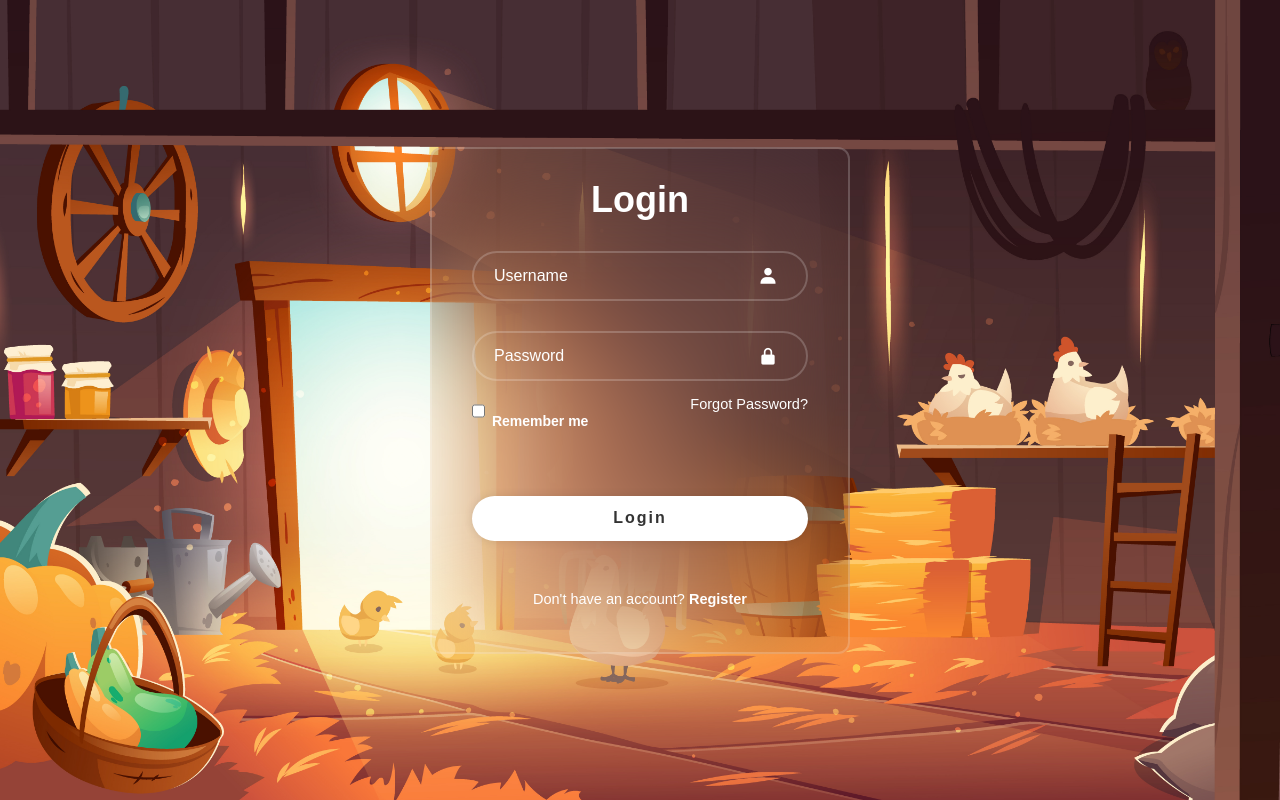
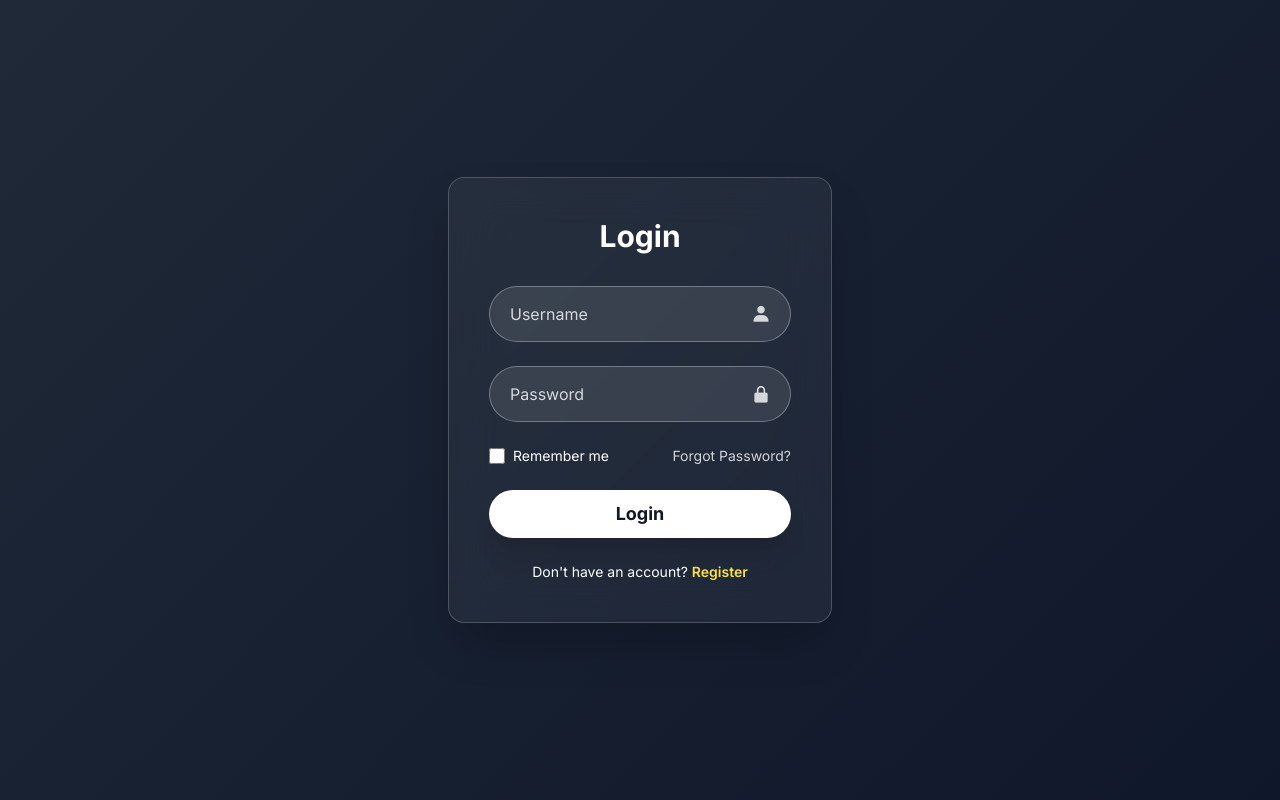
Before and after one commit to leileiloop/chickcare, a Flask app: page / in a window 1280 px wide. Run offline with Flask 3, Linux system fonts and the light colour scheme; some libraries are stand-ins or nearby versions.

Commit message:
Update login.html

```diff
--- a/templates/login.html
+++ b/templates/login.html
@@ -3,175 +3,194 @@
 <head>
   <meta charset="UTF-8">
   <meta name="viewport" content="width=device-width, initial-scale=1.0">
-  <title>Login Form | Dan Aleko</title>
-
-  <!-- Boxicons for icons -->
+  <title>Login & Reset Forms | Dan Aleko</title>
+  <!-- Load Tailwind CSS -->
+  <script src="https://cdn.tailwindcss.com"></script>
+  <!-- Load Boxicons for icons -->
   <link href="https://unpkg.com/boxicons@2.1.4/css/boxicons.min.css" rel="stylesheet">
-
-  <!-- Stylesheet -->
-  <link rel="stylesheet" href="{{ url_for('static', filename='css/style.css') }}">
+  <link href="https://fonts.googleapis.com/css2?family=Inter:wght@400;600;700&display=swap" rel="stylesheet">
 
   <style>
-    /* ====================== Login Form Design ========================== */
-    *{
-      margin: 0;
-      padding: 0;
-      box-sizing: border-box;
-      font-family: "Poppins", sans-serif;
+    /* Custom styles for background and font application */
+    body {
+      /* Simulating a dark, blurred background */
+      background: linear-gradient(135deg, #1f2937 0%, #0f172a 100%);
+      font-family: 'Inter', sans-serif;
     }
-    body{
-      display: flex;
-      justify-content: center;
-      align-items: center;
-      min-height: 100vh;
-      background: url({{ url_for('static', filename='imgs/bg.jpg') }}) no-repeat;
-      background-size: cover;
-      background-position: center;
+    /* Specific styling for the input box for the icon positioning */
+    .input-box-container {
+        position: relative;
     }
-    .wrapper{
-      width: 420px;
-      background: transparent;
-      border: 2px solid rgba(255, 255, 255, .2);
-      backdrop-filter: blur(60px);
-      color: #fff;
-      border-radius: 12px;
-      padding: 30px 40px;
+    .input-icon {
+        position: absolute;
+        right: 1.25rem; /* 20px */
+        top: 50%;
+        transform: translateY(-50%);
+        font-size: 1.25rem; /* 20px */
+        color: rgba(255, 255, 255, 0.8);
     }
-    .wrapper h1{
-      font-size: 36px;
-      text-align: center;
-      margin-bottom: 20px;
-    }
-    .wrapper .input-box{
-      position: relative;
-      width: 100%;
-      height: 50px;
-      margin: 30px 0;
-    }
-    .input-box input{
-      width: 100%;
-      height: 100%;
-      background: transparent;
-      border: none;
-      outline: none;
-      border: 2px solid rgba(255, 255, 255, .2);
-      border-radius: 40px;
-      font-size: 16px;
-      color: #fff;
-      padding: 20px 45px 20px 20px;
-    }
-    .input-box input::placeholder{
-      color: #fff;
-    }
-    .input-box i{
-      position: absolute;
-      right: 20px;
-      top: 30%;
-      transform: translate(-50%);
-      font-size: 20px;
-    }
-    .wrapper .remember-forgot{
-      display: flex;
-      justify-content: space-between;
-      font-size: 14.5px;
-      margin: -15px 0 15px;
-    }
-    .remember-forgot label input{
-      accent-color: #fff;
-      margin-right: 3px;
-    }
-    .remember-forgot a{
-      color: #fff;
-      text-decoration: none;
-    }
-    .remember-forgot a:hover{
-      text-decoration: underline;
-    }
-    .wrapper .btn{
-      width: 100%;
-      height: 45px;
-      background: #fff;
-      border: none;
-      outline: none;
-      border-radius: 40px;
-      box-shadow: 0 0 10px rgba(0, 0, 0, .1);
-      cursor: pointer;
-      font-size: 16px;
-      color: #333;
-      font-weight: 600;
-    }
-    .wrapper .register-link{
-      font-size: 14.5px;
-      text-align: center;
-      margin: 20px 0 15px;
-    }
-    .register-link p a{
-      color: #fff;
-      text-decoration: none;
-      font-weight: 600;
-    }
-    .register-link p a:hover{
-      text-decoration: underline;
-    }
-    .txt1 {
-      font-family: Poppins-Regular;
-      font-size: 13px;
-      line-height: 1.5;
-      color: #999999;
-    }
-    .error {
-      color: #ff6b6b;
-      text-align: center;
-      margin-bottom: 10px;
-      font-weight: bold;
-    }
-    .flash-message {
-      text-align: center;
-      margin-bottom: 10px;
-      font-weight: bold;
-      color: #ffd700; /* yellow for flash messages */
+    /* Input placeholder color fix for transparent background */
+    .form-input::placeholder {
+        color: rgba(255, 255, 255, 0.7);
     }
   </style>
 </head>
-<body>
-  <div class="wrapper">
-      <h1>Login</h1>
+<body class="flex items-center justify-center min-h-screen p-4">
 
-      <!-- Display flash messages -->
-      {% with messages = get_flashed_messages(with_categories=true) %}
-        {% if messages %}
-          {% for category, message in messages %}
-            <p class="flash-message {{ category }}">{{ message }}</p>
-          {% endfor %}
-        {% endif %}
-      {% endwith %}
+  <!-- Main Wrapper -->
+  <div class="w-full max-w-sm p-8 md:p-10 bg-white/5 backdrop-blur-xl border border-white/20 rounded-2xl shadow-2xl text-white transform hover:shadow-3xl transition duration-500">
 
-      <!-- Display login error -->
-      {% if error %}
-          <p class="error">{{ error }}</p>
-      {% endif %}
+    <!-- LOGIN FORM (Default View) -->
+    <div id="loginForm" class="form-container">
+      <h1 class="text-3xl font-extrabold text-center mb-8">Login</h1>
 
-      <form method="post" action="{{ url_for('login') }}">
-        <div class="input-box">
-          <input type="text" name="username" placeholder="Username" required>
-          <i class='bx bxs-user'></i>
+      <!-- Placeholder for Flash Messages (Error/Success) -->
+      <div id="flash-message-container-login" class="mb-4">
+          <!-- Server-side messages for login errors/success -->
+      </div>
+
+      <form method="post" action="/login">
+        <!-- Username Input -->
+        <div class="input-box-container mb-6">
+          <input
+            type="text"
+            name="username"
+            placeholder="Username"
+            required
+            class="form-input w-full h-14 px-5 bg-white/10 border border-white/30 rounded-full text-white focus:outline-none focus:ring-2 focus:ring-white focus:border-transparent transition duration-300 placeholder-white/80"
+          >
+          <i class='bx bxs-user input-icon'></i>
         </div>
-        <div class="input-box">
-          <input type="password" name="password" placeholder="Password" required>
-          <i class='bx bxs-lock-alt'></i>
+
+        <!-- Password Input -->
+        <div class="input-box-container mb-6">
+          <input
+            type="password"
+            name="password"
+            placeholder="Password"
+            required
+            class="form-input w-full h-14 px-5 bg-white/10 border border-white/30 rounded-full text-white focus:outline-none focus:ring-2 focus:ring-white focus:border-transparent transition duration-300 placeholder-white/80"
+          >
+          <i class='bx bxs-lock-alt input-icon'></i>
         </div>
-        <div class="remember-forgot">
-          <label><input type="checkbox" name="remember"> Remember me</label>
-          <a href="{{ url_for('forgot_password') }}">Forgot Password?</a>
+
+        <!-- Remember Me & Forgot Password -->
+        <div class="flex justify-between items-center text-sm mb-6">
+          <label class="flex items-center cursor-pointer">
+            <input type="checkbox" name="remember" class="mr-2 accent-white w-4 h-4 rounded">
+            Remember me
+          </label>
+          <a href="#" id="showForgotPassword" class="text-white/80 hover:underline hover:text-white transition duration-200">
+            Forgot Password?
+          </a>
         </div>
-        <button type="submit" class="btn">Login</button>
-        <div class="register-link">
-            <p>Don't have an account? <a href="{{ url_for('register') }}">Register</a></p>
+
+        <!-- Login Button -->
+        <button
+          type="submit"
+          class="w-full h-12 bg-white text-gray-900 font-bold rounded-full text-lg shadow-xl hover:bg-gray-200 transition duration-300"
+        >
+          Login
+        </button>
+
+        <!-- Register Link -->
+        <div class="text-center text-sm mt-6">
+          <p>Don't have an account?
+            <a href="/register" class="text-yellow-300 font-semibold hover:underline transition duration-200">
+              Register
+            </a>
+          </p>
         </div>
       </form>
+    </div>
+
+    <!-- FORGOT PASSWORD FORM (Hidden by Default) -->
+    <div id="forgotPasswordForm" class="form-container hidden">
+      <h1 class="text-3xl font-extrabold text-center mb-4">Reset Password</h1>
+      <p class="text-center text-sm mb-8 text-white/80">
+          Enter your email to receive a password reset link.
+      </p>
+
+      <!-- Placeholder for Flash Messages (Error/Success) -->
+      <div id="flash-message-container-forgot" class="mb-4">
+          <!-- Server-side messages for reset success/errors -->
+      </div>
+
+      <form method="post" action="/forgot_password">
+        <!-- Email Input -->
+        <div class="input-box-container mb-6">
+          <input
+            type="email"
+            name="email"
+            placeholder="Email Address"
+            required
+            class="form-input w-full h-14 px-5 bg-white/10 border border-white/30 rounded-full text-white focus:outline-none focus:ring-2 focus:ring-white focus:border-transparent transition duration-300 placeholder-white/80"
+          >
+          <i class='bx bxs-envelope input-icon'></i>
+        </div>
+
+        <!-- Submit Button -->
+        <button
+          type="submit"
+          class="w-full h-12 bg-yellow-300 text-gray-900 font-bold rounded-full text-lg shadow-xl hover:bg-yellow-400 transition duration-300"
+        >
+          Send Reset Link
+        </button>
+
+        <!-- Back to Login/Register Links -->
+        <div class="text-center text-sm mt-6 space-y-2">
+          <p>Remembered your password?
+            <a href="#" id="showLoginFromForgot" class="text-yellow-300 font-semibold hover:underline transition duration-200">
+              Back to Login
+            </a>
+          </p>
+          <p>Need an account?
+            <a href="/register" class="text-white/80 font-semibold hover:underline transition duration-200">
+              Register
+            </a>
+          </p>
+        </div>
+      </form>
+    </div>
+
   </div>
 
-  <!-- Optional JS -->
-  <script src="{{ url_for('static', filename='js/main.js') }}"></script>
+  <script>
+    // === Form Toggling Logic ===
+    const loginForm = document.getElementById('loginForm');
+    const forgotPasswordForm = document.getElementById('forgotPasswordForm');
+    const showForgotPasswordLink = document.getElementById('showForgotPassword');
+    const showLoginFromForgotLink = document.getElementById('showLoginFromForgot');
+
+    /**
+     * Toggles the visibility between the login and forgot password forms.
+     * @param {string} formToShow - 'login' or 'forgot'
+     */
+    function showForm(formToShow) {
+        if (formToShow === 'forgot') {
+            loginForm.classList.add('hidden');
+            forgotPasswordForm.classList.remove('hidden');
+        } else {
+            loginForm.classList.remove('hidden');
+            forgotPasswordForm.classList.add('hidden');
+        }
+    }
+
+    // Event listeners to switch forms
+    showForgotPasswordLink.addEventListener('click', (e) => {
+        e.preventDefault();
+        showForm('forgot');
+    });
+
+    showLoginFromForgotLink.addEventListener('click', (e) => {
+        e.preventDefault();
+        showForm('login');
+    });
+
+    // Optional: Check URL parameters or server-side state to pre-show the Forgot Password form
+    // if a reset attempt failed or was requested on load.
+    // Example: if (window.location.search.includes('reset=true')) { showForm('forgot'); }
+
+  </script>
 </body>
 </html>
```
